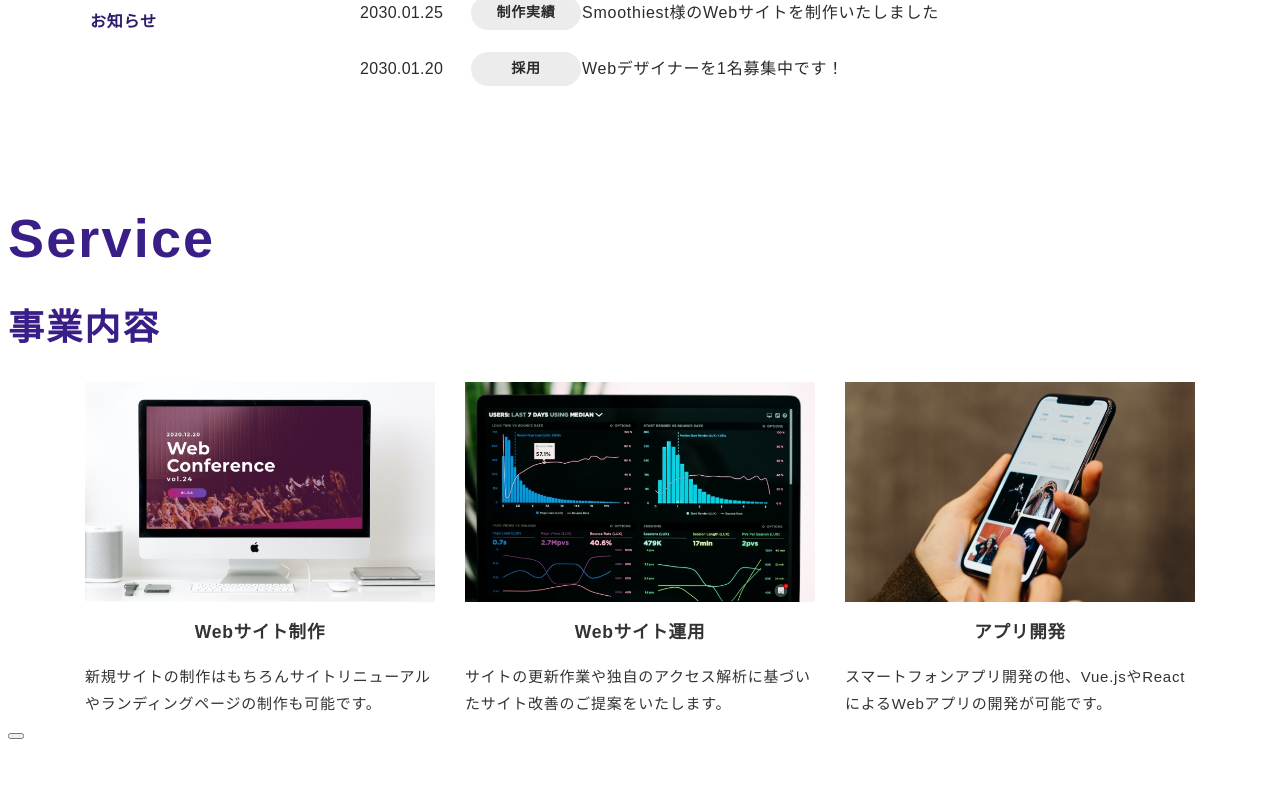
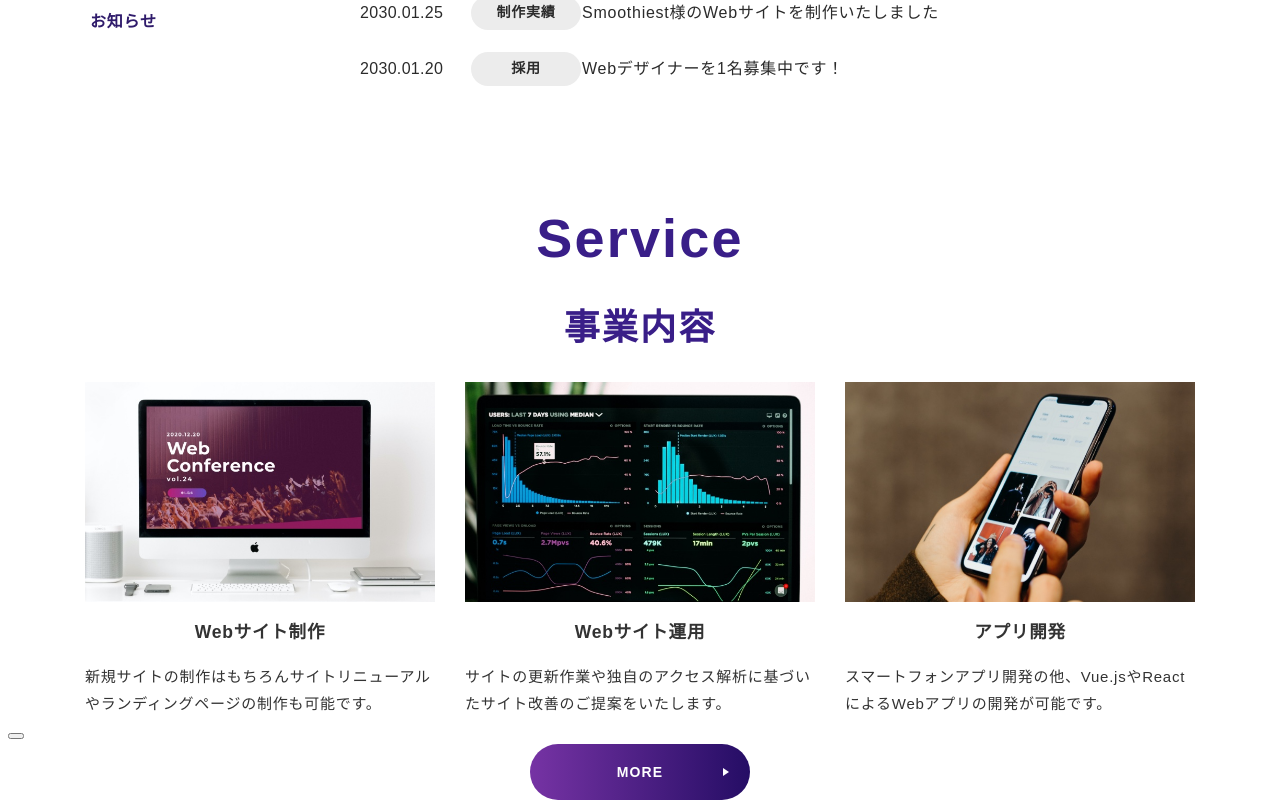
Before and after one commit to shota-vet/next-practice-1, a Next.js app: page / in a window 1280 px wide. Shown: the part 948-1756 px from the top of the page. Before the commit the page ends 1700 px from the top, so only its background shows below. Built offline with nearby package versions, Linux system fonts and the light colour scheme.

Commit message:
Buttonコンポーネント編集

```diff
--- a/app/page.tsx
+++ b/app/page.tsx
@@ -1,6 +1,7 @@
 import Hero from "@/components/Hero/Hero";
 import News from "@/components/News/News";
 import Service from "@/components/Service/Service";
+import Button from "@/components/Button/Button";
 
 export default function HomePage() {
   return (
@@ -14,6 +15,7 @@
       <News />
 
       <Service />
+      <Button />
     </main>
   );
 }
--- /dev/null
+++ b/components/Button/Button.module.css
@@ -0,0 +1,44 @@
+.button {
+  text-align: center;
+}
+.moreButton {
+  width: 220px;
+  height: 56px;
+
+  display: inline-flex;
+  align-items: center;
+  justify-content: center;
+  /* 中の要素の盾を揃えるのにinline-flex */
+  font-size: 14px;
+  font-weight: 700;
+  color: #ffffff;
+  text-decoration: none;
+  letter-spacing: 0.08em;
+
+  background: linear-gradient(90deg, #7633a4, #250d65, #7633a4);
+  background-size: 200% 100%;
+  background-position: left;
+  transition: 0.5s ease;
+  position: relative; /* ←基準 */
+  border-radius: 999px;
+}
+.moreButton::after {
+  content: "";
+  position: absolute;
+  right: 21px;
+
+  top: 50%;
+  transform: translateY(-50%);
+  /* 要素の上端が50%の高さに来るので縦半分分ずれる。なのでtranslateY(-50%)で上に要素自身の50％分動かす */
+
+  width: 0;
+  height: 0;
+  border-left: 6px solid #fff;
+  border-top: 4px solid transparent;
+  border-bottom: 4px solid transparent;
+  /* 三角は「向けたい方向の反対側のborder」を塗る */
+}
+/* hover */
+.moreButton:hover {
+  background-position: right;
+}
--- /dev/null
+++ b/components/Button/Button.tsx
@@ -0,0 +1,12 @@
+import Link from "next/link";
+import styles from "./Button.module.css";
+
+export default function Button() {
+  return (
+    <div className={styles.button}>
+      <Link className={styles.moreButton} href="#">
+        MORE
+      </Link>
+    </div>
+  );
+}
--- a/components/Service/Service.module.css
+++ b/components/Service/Service.module.css
@@ -4,6 +4,7 @@
   justify-content: center;
 }
 .serviceHeading {
+  text-align: center;
   margin: 0;
   font-size: 36px;
   font-weight: bold;
```
